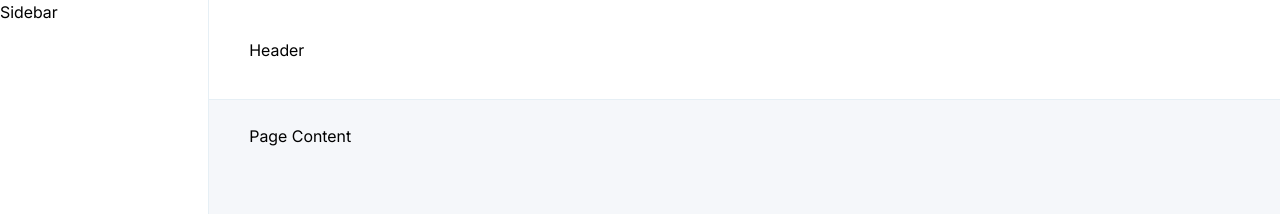
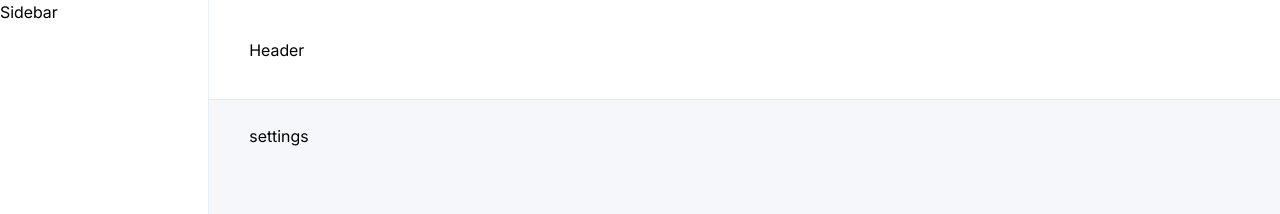
Before and after one commit to mmilad75/soar, a React (Vite) app: page /settings in a window 1280 px wide. Shown: the top 214 px of the page. Built offline with nearby package versions, Linux system fonts and the light colour scheme.

Commit message:
add basic routing

```diff
--- a/package.json
+++ b/package.json
@@ -11,7 +11,8 @@
   },
   "dependencies": {
     "react": "19.0.0",
-    "react-dom": "19.0.0"
+    "react-dom": "19.0.0",
+    "react-router": "^7.0.2"
   },
   "devDependencies": {
     "@eslint/js": "^9.15.0",
--- a/src/App.tsx
+++ b/src/App.tsx
@@ -1,9 +1,15 @@
+import { Route, Routes } from 'react-router';
 import AppLayout from './components/Layout/AppLayout';
+import Dashboard from './pages/Dashboard';
+import Settings from './pages/Settings';
 
 function App() {
   return (
     <AppLayout>
-      <div>Page Content</div>
+      <Routes>
+        <Route index element={<Dashboard />} />
+        <Route path="settings" element={<Settings />} />
+      </Routes>
     </AppLayout>
   );
 }
--- a/src/main.tsx
+++ b/src/main.tsx
@@ -1,10 +1,13 @@
 import { StrictMode } from 'react';
 import { createRoot } from 'react-dom/client';
+import { BrowserRouter } from 'react-router';
 import App from './App.tsx';
 import './index.css';
 
 createRoot(document.getElementById('root')!).render(
   <StrictMode>
-    <App />
+    <BrowserRouter>
+      <App />
+    </BrowserRouter>
   </StrictMode>
 );
--- /dev/null
+++ b/src/pages/Dashboard.tsx
@@ -0,0 +1,5 @@
+const Dashboard: React.FC = () => {
+  return <div>dashboard</div>;
+};
+
+export default Dashboard;
--- /dev/null
+++ b/src/pages/Settings.tsx
@@ -0,0 +1,5 @@
+const Settings: React.FC = () => {
+  return <div>settings</div>;
+};
+
+export default Settings;
```
Also changed, not shown: 1 other file (tests, documents, lock files or other folders).
